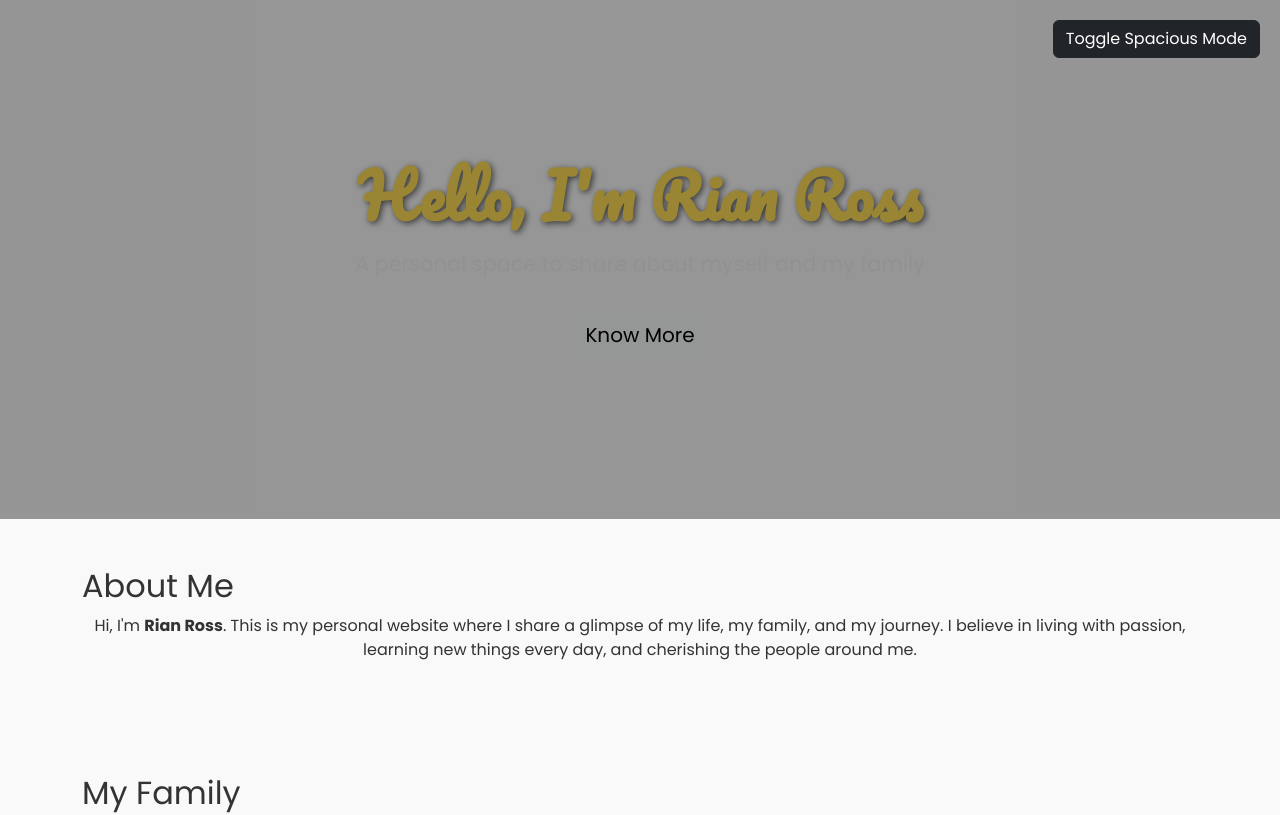
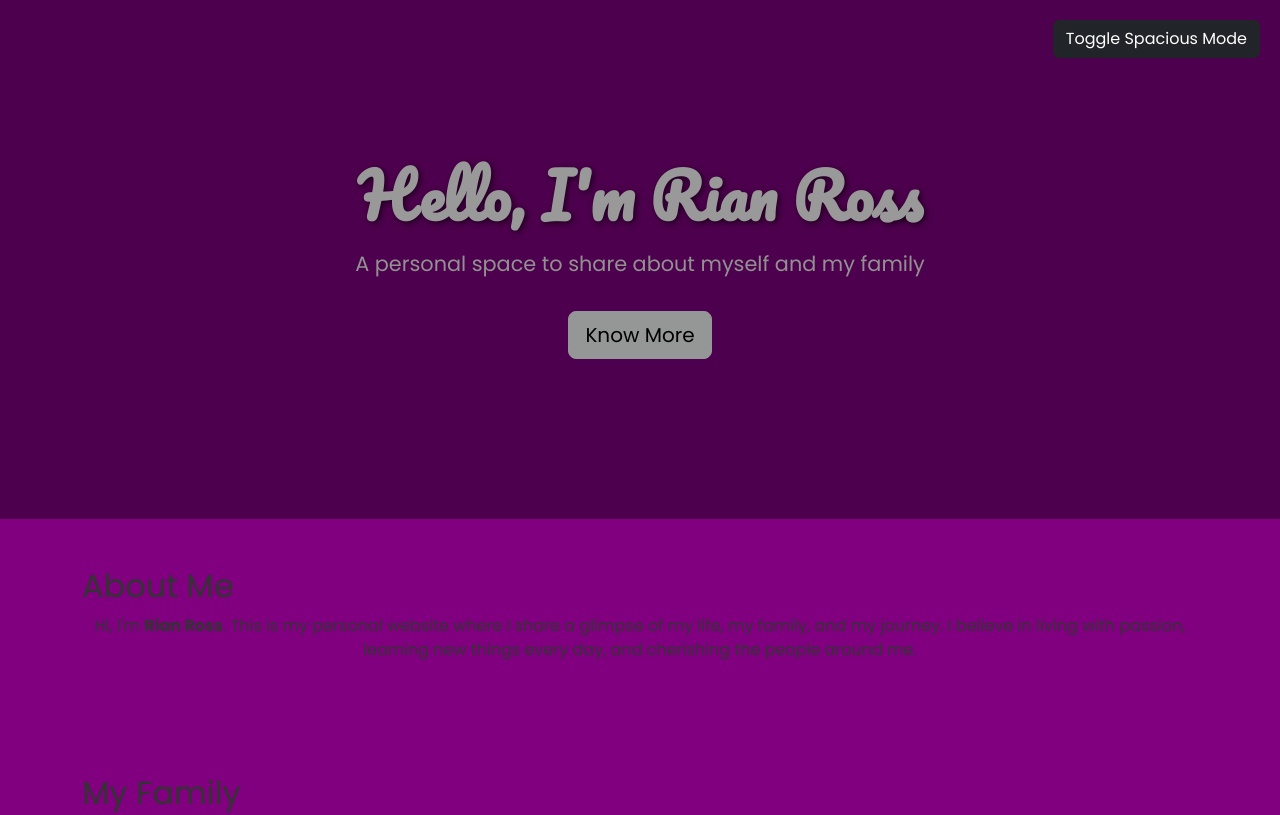
Before and after one commit to rbnrose/rbnrose.github.com, a plain HTML site: page index.html in a window 1280 px wide. Shown: the top 815 px of the page. Drawn offline with nearby package versions, Linux system fonts and the light colour scheme.

Commit message:
Update index.html

```diff
--- a/index.html
+++ b/index.html
@@ -9,7 +9,7 @@
   <style>
     body {
       font-family: 'Poppins', sans-serif;
-      background-color: #f9f9f9;
+      background-color: #800080;
       color: #333;
       line-height: 1.5;
       transition: line-height 0.3s ease-in-out;
@@ -38,7 +38,7 @@
       font-family: 'Pacifico', cursive;
       font-size: 3.8rem;
       font-weight: 700;
-      color: #ffdd57; /* Attractive color */
+      color: #FFFFFF; /* Attractive color */
       text-shadow: 2px 2px 6px rgba(0,0,0,0.6);
     }
     .hero p {
```
